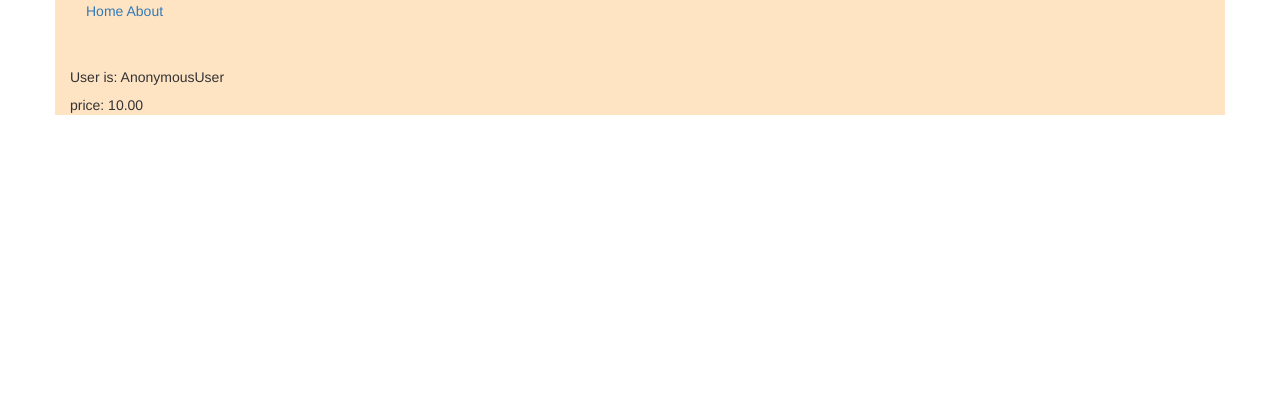
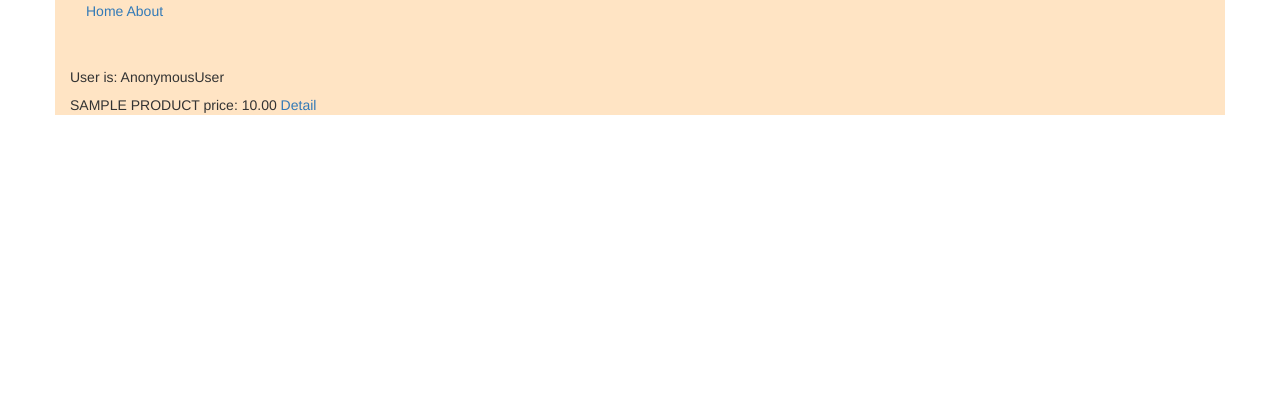
Before and after one commit to borko81/django_core, a Django app: page /mandl/product_list/ in a window 1280 px wide. Shown: the top 420 px of the page. Run offline with Django 3.2, Linux system fonts and the light colour scheme; tables that the repository leaves empty hold one stand-in row (values such as "Sample post"); some libraries are stand-ins or nearby versions.

Commit message:
Edit in navbar

```diff
--- a/myprojects/message_and_list/model_views.py
+++ b/myprojects/message_and_list/model_views.py
@@ -3,9 +3,9 @@ from django.shortcuts import render
 from .models import Product
 
 
-def product_detail_view(request):
+def product_detail_view(request, pk):
     '''Show only one product'''
-    obj = Product.objects.get(id=1)
+    obj = Product.objects.get(pk=pk)
     context = {
         'name': obj.name,
         'name_lat': obj.name_lat,
--- a/myprojects/message_and_list/urls.py
+++ b/myprojects/message_and_list/urls.py
@@ -8,5 +8,5 @@ urlpatterns = [
     path('home/', home_view, name='home'),
     path('about/', about_view, name='about'),
     path('product_list/', ProductList.as_view(), name='product_list'),
-    path('product_detail/', product_detail_view, name='product_detail'),
+    path('product_detail/<int:pk>/', product_detail_view, name='product_detail'),
 ]
--- a/myprojects/templates/message_and_list/navbar.html
+++ b/myprojects/templates/message_and_list/navbar.html
@@ -1,7 +1,7 @@
 <nav class="navbar navbar-expand-lg navbar-light bg-light">
     <div class="collapse navbar-collapse" id="navbarNavAltMarkup">
         <div class="navbar-nav">
-            <a class="nav-item nav-link active" href="#">Home</a>
+            <a class="nav-item nav-link active" href="{% url 'product_list' %}">Home</a>
             <a class="nav-item nav-link" href="#">About</a>
         </div>
     </div>
--- a/myprojects/templates/message_and_list/product_list.html
+++ b/myprojects/templates/message_and_list/product_list.html
@@ -3,9 +3,9 @@
 {% block content %}
 {% for product in object_list %}
     {% if product.price > 11.50 %}
-        {{ product.title|upper }} price: <b>{{ product.price }}</b><br />
+        {{ product.name|upper }} price: <b>{{ product.price }} <a href="{% url 'product_detail' product.pk %}">Detail</a> </b><br />
     {% else %}
-        {{ product.title|upper }} price: {{ product.price }}<br />
+        {{ product.name|upper }} price: {{ product.price }} <a href="{% url 'product_detail' product.pk %}">Detail</a> </b><br />
     {% endif %}
 {% endfor %}
 {% endblock content %}
```
